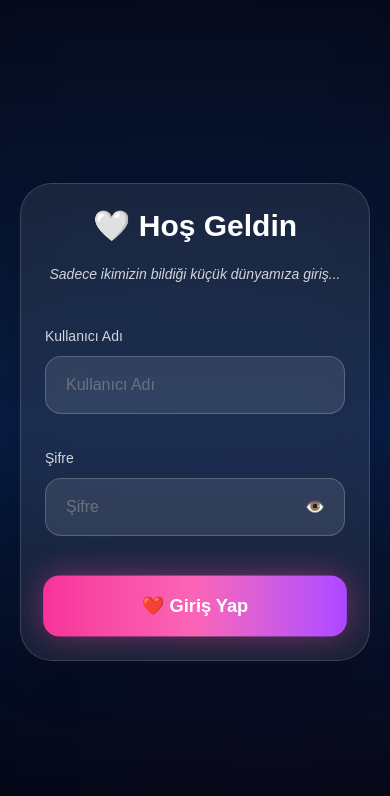
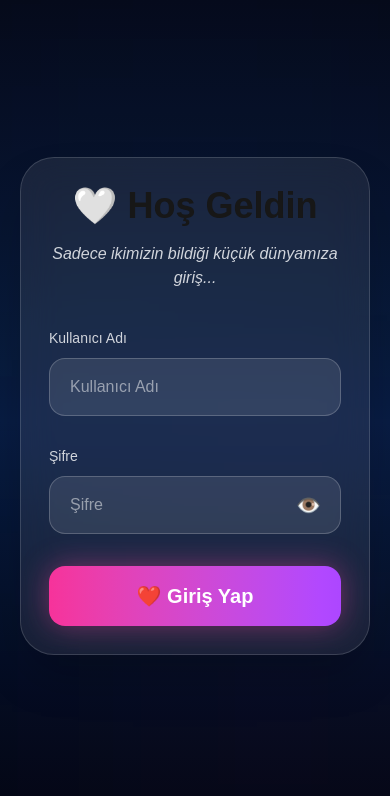
Before and after one commit to ugurcandan777/project-omrusum, a Next.js app: page /login in a window 390 px wide. Shown: the top 796 px of the page. Built offline with nearby package versions, Linux system fonts and the light colour scheme.

Commit message:
Fix login page for iPhone

```diff
--- a/app/login/page.tsx
+++ b/app/login/page.tsx
@@ -14,8 +14,12 @@ export default function LoginPage() {
 
   const [error, setError] = useState("");
   const [success, setSuccess] = useState(false);
+  const [loading, setLoading] = useState(false);
 
   async function login() {
+    if (loading) return;
+
+    setLoading(true);
     setError("");
 
     try {
@@ -45,33 +49,44 @@ export default function LoginPage() {
           setError("");
         }, 2500);
       }
-    } catch (err) {
-      console.error(err);
+    } catch {
       setError("Sunucuya bağlanılamadı.");
     }
+
+    setLoading(false);
   }
 
   return (
-    <main className="relative min-h-screen overflow-hidden bg-gradient-to-b from-[#050816] via-[#081c40] to-[#020611] flex items-center justify-center px-5 py-10">
+    <main className="relative min-h-screen overflow-y-auto bg-gradient-to-b from-[#050816] via-[#081c40] to-[#020611] flex items-center justify-center px-5 py-10">
 
       <Stars />
 
       <div className="absolute top-0 left-1/2 -translate-x-1/2 w-[90vw] max-w-[900px] aspect-square bg-blue-500/10 blur-[180px]" />
       <div className="absolute bottom-0 right-0 w-[60vw] max-w-[500px] aspect-square bg-pink-500/10 blur-[150px]" />
 
-      <div className="relative z-10 w-full max-w-xl">
+      <div className="relative z-10 w-full max-w-md">
 
-        <div className="glass rounded-[32px] md:rounded-[40px] shadow-2xl p-6 sm:p-8 md:p-10">
+        <div
+          className="
+          glass
+          rounded-[34px]
+          shadow-2xl
+          p-7
+          sm:p-8
+          md:p-10
+          backdrop-blur-xl
+          "
+        >
 
-          <h1 className="text-3xl sm:text-4xl md:text-5xl font-bold text-center text-white">
+          <h1 className="text-4xl md:text-5xl font-bold text-center">
             🤍 Hoş Geldin
           </h1>
 
-          <p className="text-center text-gray-300 italic mt-5 text-sm sm:text-base">
+          <p className="text-center text-gray-300 italic mt-4">
             Sadece ikimizin bildiği küçük dünyamıza giriş...
           </p>
 
-          <div className="mt-10">
+          <div className="mt-9">
 
             <label className="text-gray-300 text-sm">
               Kullanıcı Adı
@@ -79,9 +94,10 @@ export default function LoginPage() {
 
             <input
               value={username}
+              onChange={(e) => setUsername(e.target.value)}
               onKeyDown={(e) => e.key === "Enter" && login()}
-              onChange={(e) => setUsername(e.target.value)}
               placeholder="Kullanıcı Adı"
+              autoComplete="username"
               className="
                 mt-2
                 w-full
@@ -91,19 +107,16 @@ export default function LoginPage() {
                 border-white/20
                 px-5
                 py-4
+                text-white
                 outline-none
-                text-white
-                placeholder:text-gray-500
                 focus:border-pink-400
-                focus:ring-2
-                focus:ring-pink-400/30
                 transition
               "
             />
 
           </div>
 
-          <div className="mt-8">
+          <div className="mt-7">
 
             <label className="text-gray-300 text-sm">
               Şifre
@@ -114,8 +127,9 @@ export default function LoginPage() {
               <input
                 type={showPassword ? "text" : "password"}
                 value={password}
+                onChange={(e) => setPassword(e.target.value)}
                 onKeyDown={(e) => e.key === "Enter" && login()}
-                onChange={(e) => setPassword(e.target.value)}
+                autoComplete="current-password"
                 placeholder="Şifre"
                 className="
                   w-full
@@ -126,12 +140,9 @@ export default function LoginPage() {
                   px-5
                   py-4
                   pr-16
+                  text-white
                   outline-none
-                  text-white
-                  placeholder:text-gray-500
                   focus:border-pink-400
-                  focus:ring-2
-                  focus:ring-pink-400/30
                   transition
                 "
               />
@@ -139,7 +150,7 @@ export default function LoginPage() {
               <button
                 type="button"
                 onClick={() => setShowPassword(!showPassword)}
-                className="absolute right-5 top-1/2 -translate-y-1/2 text-gray-300 hover:text-white transition"
+                className="absolute right-5 top-1/2 -translate-y-1/2 text-xl"
               >
                 {showPassword ? "🙈" : "👁️"}
               </button>
@@ -150,44 +161,44 @@ export default function LoginPage() {
 
           <button
             onClick={login}
+            disabled={loading}
             className="
-              breathe
-              mt-10
+              mt-8
               w-full
               rounded-2xl
               bg-gradient-to-r
               from-pink-500
-              via-pink-400
               to-purple-500
               py-4
-              text-lg
-              md:text-xl
+              text-xl
               font-bold
               text-white
-              hover:scale-[1.03]
+              shadow-[0_0_30px_rgba(236,72,153,.45)]
               active:scale-95
-              transition-all
-              duration-300
-              shadow-[0_0_30px_rgba(236,72,153,0.45)]
+              transition
+              disabled:opacity-60
             "
           >
-            ❤️ Giriş Yap
+            {loading ? "Giriş Yapılıyor..." : "❤️ Giriş Yap"}
           </button>
 
           {error && (
-            <p className="text-red-400 text-center mt-6">
-              ❌ {error}
+            <p className="text-center text-red-400 mt-5">
+              {error}
             </p>
           )}
 
           {success && (
-            <p className="text-green-400 text-center mt-6 text-lg">
+            <p className="text-center text-green-400 mt-5">
               ❤️ Hoş geldin Ömrüşüm...
             </p>
           )}
 
         </div>
 
+        {/* iPhone Safe Area */}
+        <div className="h-8" />
+
       </div>
 
     </main>
```
